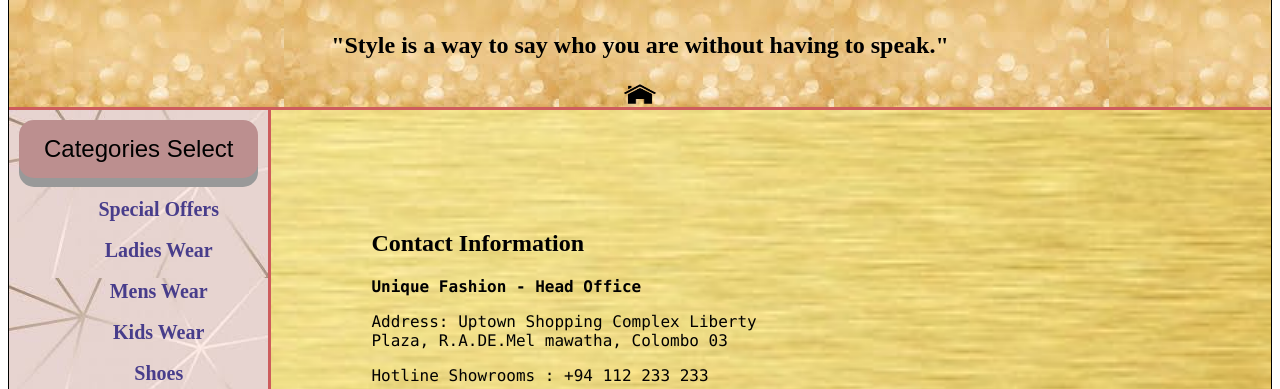
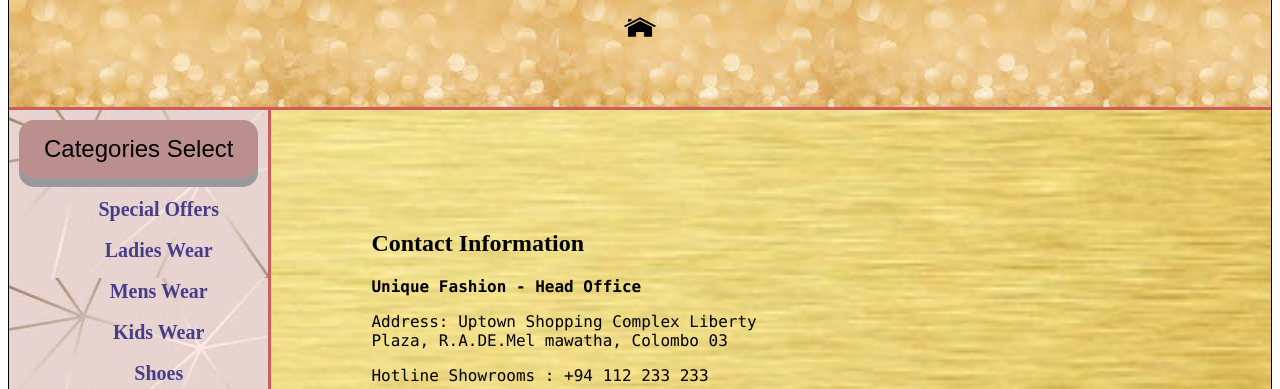
Before and after one commit to JanukaD/UniqueFashion, a PHP site: the page made by Contact Us.php in a window 1280 px wide. Shown: the part 108-497 px from the top of the page. Run offline with PHP 8.4, Linux system fonts and the light colour scheme.

Commit message:
Update Contact Us.php

```diff
--- a/Contact Us.php
+++ b/Contact Us.php
@@ -21,7 +21,7 @@
 			</div>
 
 			<div class="nav" style="background-image:url(Images/f1.jpg)";>
-				<h2>"Style is a way to say who you are without having to speak."</h2>
+
 
 				<?php
 
```
